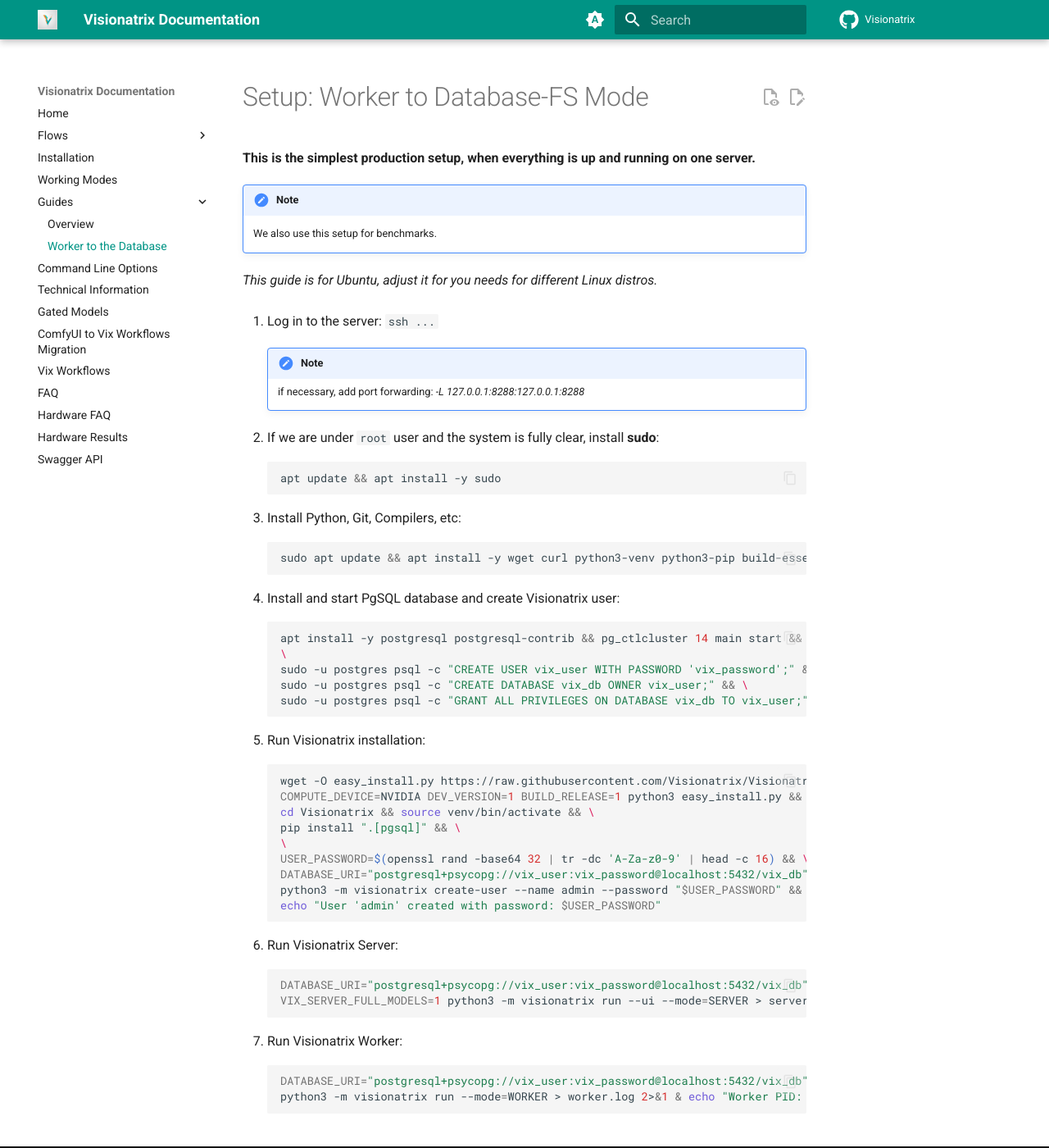
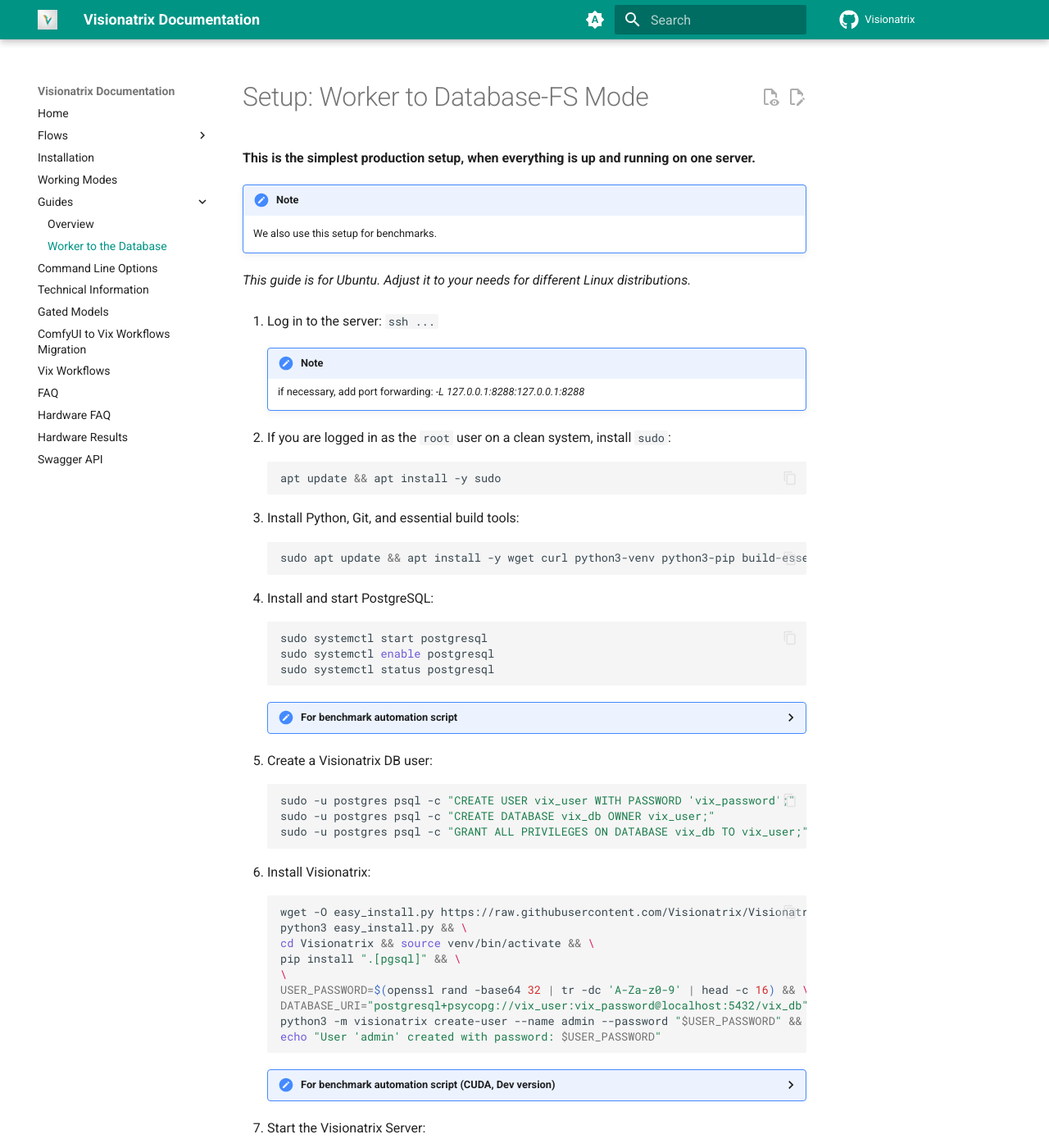
Before and after one commit to Visionatrix/VixFlowsDocs, an MkDocs documentation site: the page built from docs/Guides/worker_to_database.md, in a window 1280 px wide and 1400 px high. Shown: the whole window at 82% size. Built offline with MkDocs 1.6.1 and Material for MkDocs 9.7.7, drawn with Linux system fonts in a browser that asks for light colours; comment, search, counter and statistics services are not loaded; some of the changed text lies outside the part shown.

Commit message:
feat: guide with steps how to quickly install Visionatrix
Signed-off-by: Alexander Piskun <bigcat88@icloud.com>

````diff
--- a/docs/Guides/worker_to_database.md
+++ b/docs/Guides/worker_to_database.md
@@ -10,7 +10,7 @@
 
     We also use this setup for benchmarks.
 
-*This guide is for Ubuntu, adjust it for you needs for different Linux distros.*
+*This guide is for Ubuntu. Adjust it to your needs for different Linux distributions.*
 
 1. Log in to the server: `ssh ...`
 
@@ -18,33 +18,51 @@
 
         if necessary, add port forwarding: *-L 127.0.0.1:8288:127.0.0.1:8288*
 
-2. If we are under `root` user and the system is fully clear, install **sudo**:
+2. If you are logged in as the `root` user on a clean system, install `sudo`:
 
     ```bash
     apt update && apt install -y sudo
     ```
 
-3. Install Python, Git, Compilers, etc:
+3. Install Python, Git, and essential build tools:
 
     ```bash
     sudo apt update && apt install -y wget curl python3-venv python3-pip build-essential git
     ```
 
-4. Install and start PgSQL database and create Visionatrix user:
+4. Install and start PostgreSQL:
 
     ```bash
-    apt install -y postgresql postgresql-contrib && pg_ctlcluster 14 main start && \
-    \
-    sudo -u postgres psql -c "CREATE USER vix_user WITH PASSWORD 'vix_password';" && \
-    sudo -u postgres psql -c "CREATE DATABASE vix_db OWNER vix_user;" && \
+    sudo systemctl start postgresql
+    sudo systemctl enable postgresql
+    sudo systemctl status postgresql
+    ```
+
+    <details>
+       <summary>For benchmark automation script</summary>
+
+       ```bash
+       sudo DEBIAN_FRONTEND=noninteractive apt install -y postgresql postgresql-contrib && pg_ctlcluster 14 main start && \
+       \
+       sudo -u postgres psql -c "CREATE USER vix_user WITH PASSWORD 'vix_password';" && \
+       sudo -u postgres psql -c "CREATE DATABASE vix_db OWNER vix_user;" && \
+       sudo -u postgres psql -c "GRANT ALL PRIVILEGES ON DATABASE vix_db TO vix_user;"
+       ```
+     </details>
+
+5. Create a Visionatrix DB user:
+
+    ```bash
+    sudo -u postgres psql -c "CREATE USER vix_user WITH PASSWORD 'vix_password';"
+    sudo -u postgres psql -c "CREATE DATABASE vix_db OWNER vix_user;"
     sudo -u postgres psql -c "GRANT ALL PRIVILEGES ON DATABASE vix_db TO vix_user;"
     ```
 
-5. Run Visionatrix installation:
+6. Install Visionatrix:
 
     ```bash
     wget -O easy_install.py https://raw.githubusercontent.com/Visionatrix/Visionatrix/main/scripts/easy_install.py && \
-    COMPUTE_DEVICE=NVIDIA DEV_VERSION=1 BUILD_RELEASE=1 python3 easy_install.py && \
+    python3 easy_install.py && \
     cd Visionatrix && source venv/bin/activate && \
     pip install ".[pgsql]" && \
     \
@@ -54,14 +72,30 @@
     echo "User 'admin' created with password: $USER_PASSWORD"
     ```
 
-6. Run Visionatrix Server:
+    <details>
+      <summary>For benchmark automation script (CUDA, Dev version)</summary>
+
+      ```bash
+      wget -O easy_install.py https://raw.githubusercontent.com/Visionatrix/Visionatrix/main/scripts/easy_install.py && \
+      COMPUTE_DEVICE=NVIDIA DEV_VERSION=1 BUILD_RELEASE=1 python3 easy_install.py && \
+      cd Visionatrix && source venv/bin/activate && \
+      pip install ".[pgsql]" && \
+      \
+      USER_PASSWORD=$(openssl rand -base64 32 | tr -dc 'A-Za-z0-9' | head -c 16) && \
+      DATABASE_URI="postgresql+psycopg://vix_user:vix_password@localhost:5432/vix_db" \
+      python3 -m visionatrix create-user --name admin --password "$USER_PASSWORD" && \
+      echo "User 'admin' created with password: $USER_PASSWORD"
+      ```
+    </details>
+
+7. Start the Visionatrix Server:
 
     ```bash
     DATABASE_URI="postgresql+psycopg://vix_user:vix_password@localhost:5432/vix_db" \
     VIX_SERVER_FULL_MODELS=1 python3 -m visionatrix run --ui --mode=SERVER > server.log 2>&1 & echo "Server PID: $!"
     ```
 
-7. Run Visionatrix Worker:
+8. Start the Visionatrix Worker:
 
     ```bash
     DATABASE_URI="postgresql+psycopg://vix_user:vix_password@localhost:5432/vix_db" \
````
